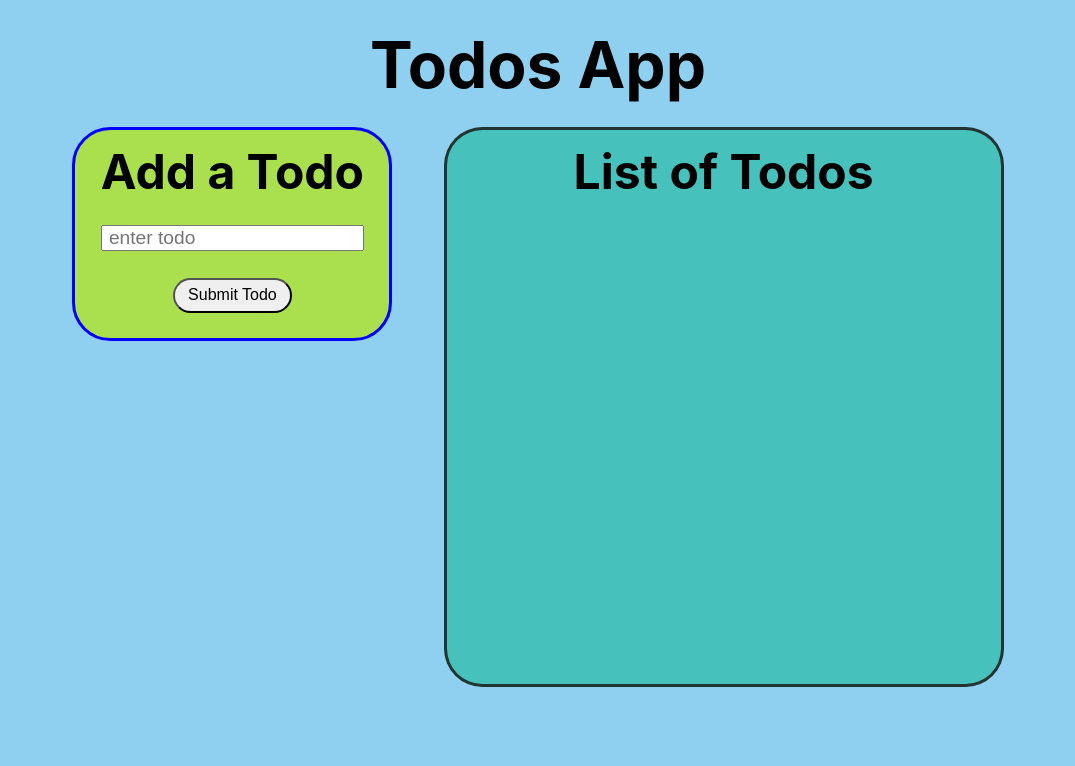
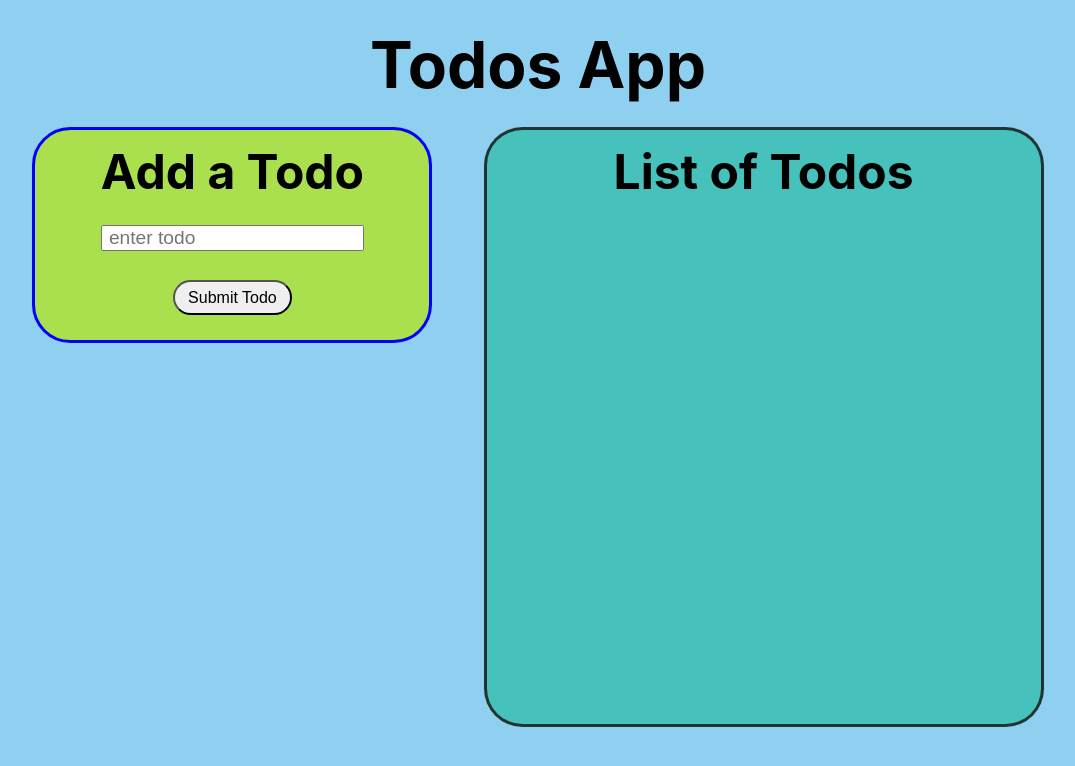
Before and after one commit to franco-ortega/demo-react-01-todos, a React (Create React App) app: page / in a window 1280 px wide. Shown: the top 766 px of the page, without its empty margins (102-1177 px from the left). Built offline with nearby package versions, Linux system fonts and the light colour scheme.

Commit message:
update styling; add media queries

```diff
--- a/src/components/app/App.jsx
+++ b/src/components/app/App.jsx
@@ -48,8 +48,6 @@ class App extends Component {
   };
 
   render() {
-    console.log(this.state.todo);
-    console.log(this.state.todos);
     return(
       <main className={styles.App}>
         <h1>Todos App</h1>
--- a/src/components/app/App.module.css
+++ b/src/components/app/App.module.css
@@ -15,7 +15,7 @@ body {
 }
 
 .App > div {
-  margin: 1rem;
+  margin: 2vw;
   display: flex;
   flex-direction: column;
   align-items: center;
--- a/src/components/todos/AddTodo.module.css
+++ b/src/components/todos/AddTodo.module.css
@@ -2,7 +2,8 @@
   border:  medium solid blue;
   border-radius: clamp(2rem, 3vw, 10rem);
   background: hsla(75, 80%, 50%, 0.75);
-  width: clamp(15rem, 35vw, 20rem);
+  width: clamp(25vw, 25rem, 50vw);
+  min-width: fit-content;
   padding: 1vw;
   text-align: center;
 }
@@ -12,7 +13,7 @@
   display: flex;
   flex-direction: column;
   align-items: center;
-  gap: 2vw;
+  gap: clamp(1rem, 4vw, 1.75rem);
 }
 
 .AddTodo input {
--- a/src/components/todos/TodoList.module.css
+++ b/src/components/todos/TodoList.module.css
@@ -2,10 +2,15 @@
   background: hsla(175, 50%, 50%, 0.9);
   border: medium solid hsla(10, 80%, 5%, 0.75);
   border-radius: clamp(2rem, 3vw, 10rem);
-  height: clamp(30rem, 79vh, 35rem);
+  height: 70vh;
   width: clamp(15rem, 90vw, 35rem);
   padding: 1vw;
   text-align: center;
+}
+
+.TodoList ul {
+  list-style: none;
+  height: 82%;
   overflow: auto;
 }
 
@@ -19,3 +24,33 @@
   padding: max(0.5vw, 0.25rem) max(1vw, 0.75rem);
   font-size: 1rem;
 }
+
+@media screen and (max-width: 400px) and (max-height: 700px) {
+  .TodoList {
+    height: 65vh;
+  }
+
+  .TodoList ul {
+    height: 80%;
+  }
+}
+
+@media screen and (min-width: 500px) {
+  .TodoList {
+    height: 65vh;
+  }
+
+  .TodoList ul {
+    height: 80%;
+  }
+}
+
+@media screen and (min-width: 900px) {
+  .TodoList {
+    height: 75vh;
+  }
+
+  .TodoList ul {
+    height: 77%;
+  }
+}
```
